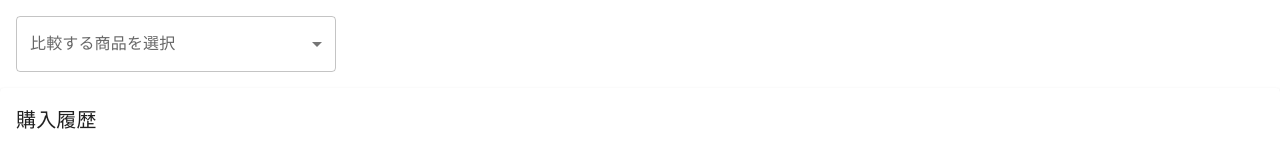
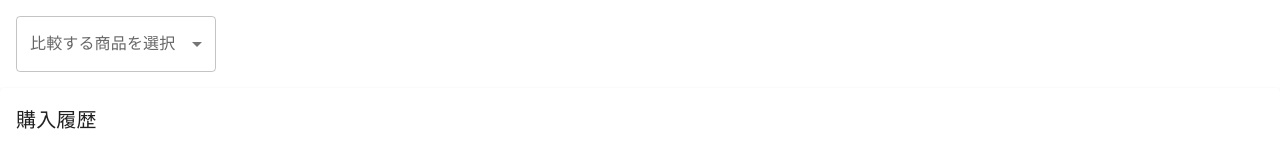
Before and after one commit to mizzzuno/my-groceries-database, a Next.js app: page / in a window 1280 px wide. Shown: the top 160 px of the page. Built offline with nearby package versions, Linux system fonts and the light colour scheme.

Commit message:
fix: remove fix

```diff
--- a/src/components/pages/(home)/components/Selector.tsx
+++ b/src/components/pages/(home)/components/Selector.tsx
@@ -15,7 +15,7 @@ export default function BasicSelect() {
   };
 
   return (
-    <Box sx={{ maxWidth: 320, m: 2 }}>
+    <Box sx={{ maxWidth: 200 }} className="m-4 max-w-xs">
       <FormControl fullWidth>
         <InputLabel id="demo-simple-select-label">
           比較する商品を選択
```
